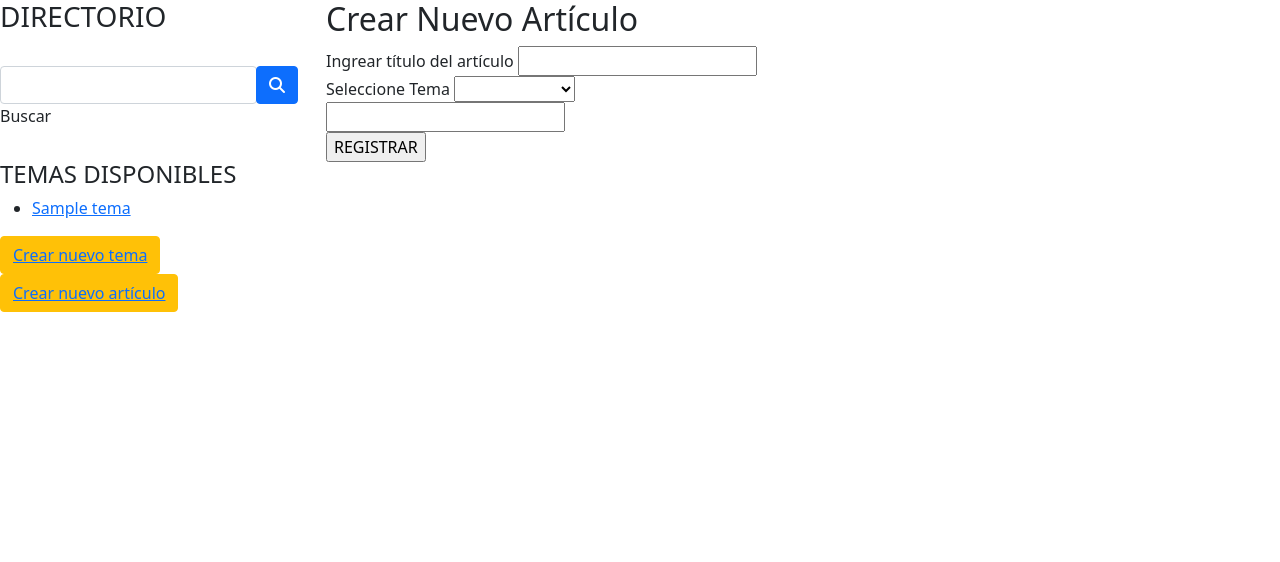
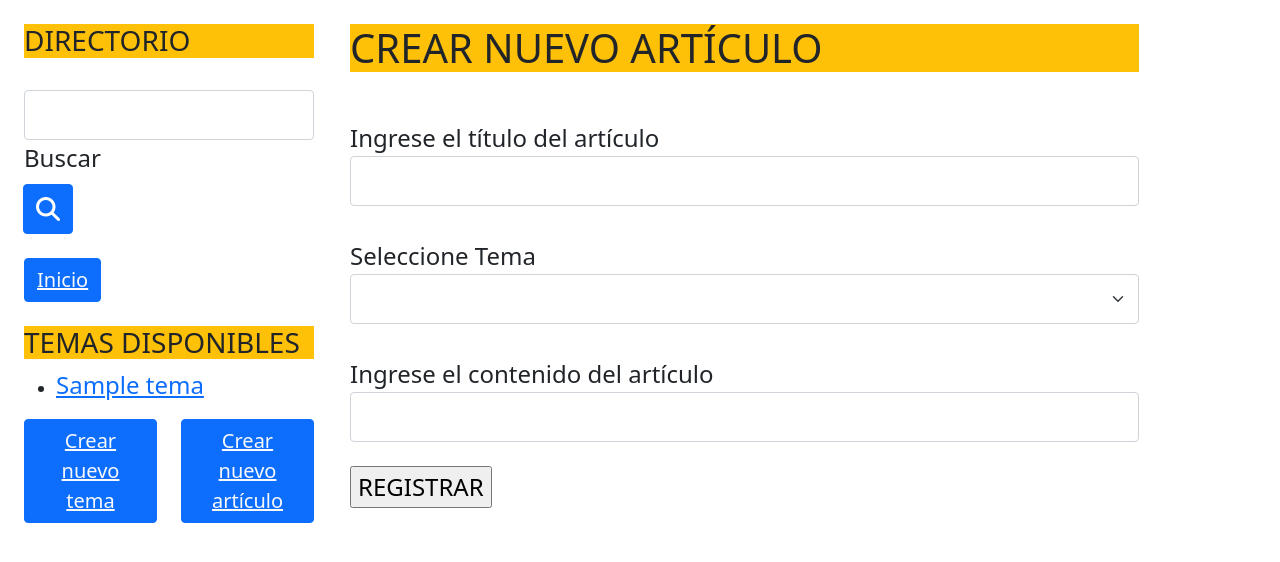
Before and after one commit to gerardoRmrz/exParcial, a Django app: template wikiApp/templates/nuevoArticulo.html in a window 1280 px wide. Shown: the top 562 px of the page. Run offline with Django 3.2, Linux system fonts and the light colour scheme; the template is opened without the code that fills it: most values are stand-ins (such as "Sample title", 1, 10 or a date in 2020).

Commit message:
Ultimo commit

```diff
--- a/wikiApp/templates/layout.html
+++ b/wikiApp/templates/layout.html
@@ -10,43 +10,56 @@
         <link rel="stylesheet" href="https://cdnjs.cloudflare.com/ajax/libs/font-awesome/6.4.0/css/all.min.css" integrity="sha512-iecdLmaskl7CVkqkXNQ/ZH/XLlvWZOJyj7Yy7tcenmpD1ypASozpmT/E0iPtmFIB46ZmdtAc9eNBvH0H/ZpiBw==" crossorigin="anonymous" referrerpolicy="no-referrer" />
 </head>
 <body>
-        <div class="row">
+        <div class="row px-4">
             <div class="col-3"> <!-- SECCIÓN IZQUIERDA -->
-                <div class="h3"> DIRECTORIO </div>
+                <br>
+                <div class="h3 bg-warning"> DIRECTORIO </div>
                 <br>
                 <!--  barra de búsqueda   -->
+                <div>
                 <form class="row" method="post" action="{% url 'wikiApp:resultadosBusqueda' %}">
                     {% csrf_token %}
                     <div class="input-group">
                         <div class="form-outline" data-mdb-input-init>
-                        <input type="search" id="form1" class="form-control" name="buscarArticulo" required/>
-                        <label class="form-label" for="form1">Buscar</label>
+                            <input type="search" id="form1" class="form-control fs-4" name="buscarArticulo" required/>
+                            <label class="form-label fs-4" for="form1">Buscar</label>
                         </div>
                         <div>
-                    <button type="submit" class="btn btn-primary" data-mdb-ripple-init>
+                            <button type="submit" class="btn btn-primary fs-4" data-mdb-ripple-init>
                             <i class="fas fa-search"></i>
                             </button>
                         </div>
                     </div>
                 </form>
+                </div>
                 <!--  barra de búsqueda   -->
+                <br>
+                <!-- botón de inicio -->
+                    <div class="col-5">
+                        <button type="button" class="btn btn-primary"><a class="link-light fs-5" href="{% url 'wikiApp:principal' %}">Inicio</a></button>
+                    </div>
+                <!-- botón de inicio -->
                 <br>
                 <!--  lista de artículos   -->
                 <div>
-                    <div class="h4">TEMAS DISPONIBLES</div>
+                    <div class="h3 bg-warning">TEMAS DISPONIBLES</div>
                     <ul>
                         {% for tema in temasRegistrados %}
-                            <li><a href="{% url 'wikiApp:articulosPorTema' tema.id %}">{{ tema.nombreTema }}</a></li>
+                            <li><a class="fs-4" href="{% url 'wikiApp:articulosPorTema' tema.id %}">{{ tema.nombreTema }}</a></li>
                         {% endfor %}
                     </ul>
                 </div>
                 <!--  botones de creación  -->
-                <div class="col-12">
-                    <button type="button" class="btn btn-warning"><a href="{% url 'wikiApp:nuevoTema' %}">Crear nuevo tema</a></button>
-                    <button type="button" class="btn btn-warning"><a href="{% url 'wikiApp:nuevoArticulo' %}">Crear nuevo artículo</a></button>
+                <div class="row justify-content-around">
+                    <div class="col-6">
+                        <button type="button" class="btn btn-primary"><a class="link-light fs-5" href="{% url 'wikiApp:nuevoTema' %}">Crear nuevo tema</a></button>
+                    </div>
+                    <div class="col-6">
+                        <button type="button" class="btn btn-primary"><a class="link-light fs-5" href="{% url 'wikiApp:nuevoArticulo' %}">Crear nuevo artículo</a></button>
                     </div>
                 </div>
-            <div class="col-8"> <!-- SECCIÓN DERECHA -->
+            </div>
+            <div class="px-4 col-8"> <!-- SECCIÓN DERECHA -->
                 {% block contenido %}
                 {% endblock %}
             </div>
--- a/wikiApp/templates/nuevoArticulo.html
+++ b/wikiApp/templates/nuevoArticulo.html
@@ -5,26 +5,31 @@
 {% endblock %}
 
 {% block contenido %}
-    <h2>Crear Nuevo Artículo</h2>
-    <form class="row" method="post" action="{% url 'wikiApp:nuevoArticulo' %}">
+    <br>
+    <div class="h1 bg-warning">CREAR NUEVO ARTÍCULO</div>
+    <br>
+    <form class="row fs-4" method="post" action="{% url 'wikiApp:nuevoArticulo' %}">
         {% csrf_token %}
-        <div>
-            <label>Ingrear título del artículo</label>
-            <input type="text" name="nombreArticulo">
+        <div class="form-group py-3">
+            <label for="nombreArticuloInput">Ingrese el título del artículo</label>
+            <input type="text" class="form-control fs-4" name="nombreArticulo" id="nombreArticuloInput">
         </div>
-        <div>
-            <label>Seleccione Tema</label>
-            <select name="temaSeleccionado" required>
+
+        <div class="form-group py-3">
+            <label for="temaSeleccionadoInput">Seleccione Tema</label>
+            <select  class="form-select fs-4" name="temaSeleccionado" id="temaSeleccionadoInput" required>
                 <option value="" selected></option>
                 {% for temaInfo in temasRegistrados %}
                 <option value="{{ temaInfo.id }}">{{ temaInfo.nombreTema }}</option>
                 {% endfor %}
             </select>
         </div>
-        <div>
-            <input type="text" name="contenidoArticulo">
+
+        <div class="form-group py-3">
+            <label for="contenidoArticuloInput">Ingrese el contenido del artículo</label>
+            <input type="text" class="form-control fs-4" name="contenidoArticulo" id="contenidoArticuloInput">
         </div>
-        <div>
+        <div class="form-group py-2">
             <input type="submit" value="REGISTRAR">
         </div>
     </form>
--- a/wikiApp/templates/resultadosBusqueda.html
+++ b/wikiApp/templates/resultadosBusqueda.html
@@ -5,9 +5,15 @@
 {% endblock %}
 
     {% block contenido %}
+    <br>
+    <div class="h1 bg-warning">RESULTADOS DE BÚSQUEDA</div>
+    <br>
+    <div class="h3">
         <ul>
         {% for articulo in articuloEncontrado %}
             <li> <a href="{% url 'wikiApp:vistaArticulos' articulo.id %}">{{ articulo.nombreArticulo }}</a> </li>
+            <br>
         {% endfor %}
         </ul>
+    </div>
 {% endblock %}
```
Also changed, not shown: wikiApp/templates/articulosPorTema.html (+11 -5 lines), wikiApp/templates/nuevoTema.html (+14 -8 lines), wikiApp/templates/vistaArticulos.html (+9 -2 lines), db.sqlite3, wikiApp/migrations/0001_initial.py, wikiApp/migrations/0002_articulo.py (deleted). Lines whose indentation alone changed are shown as unchanged.
